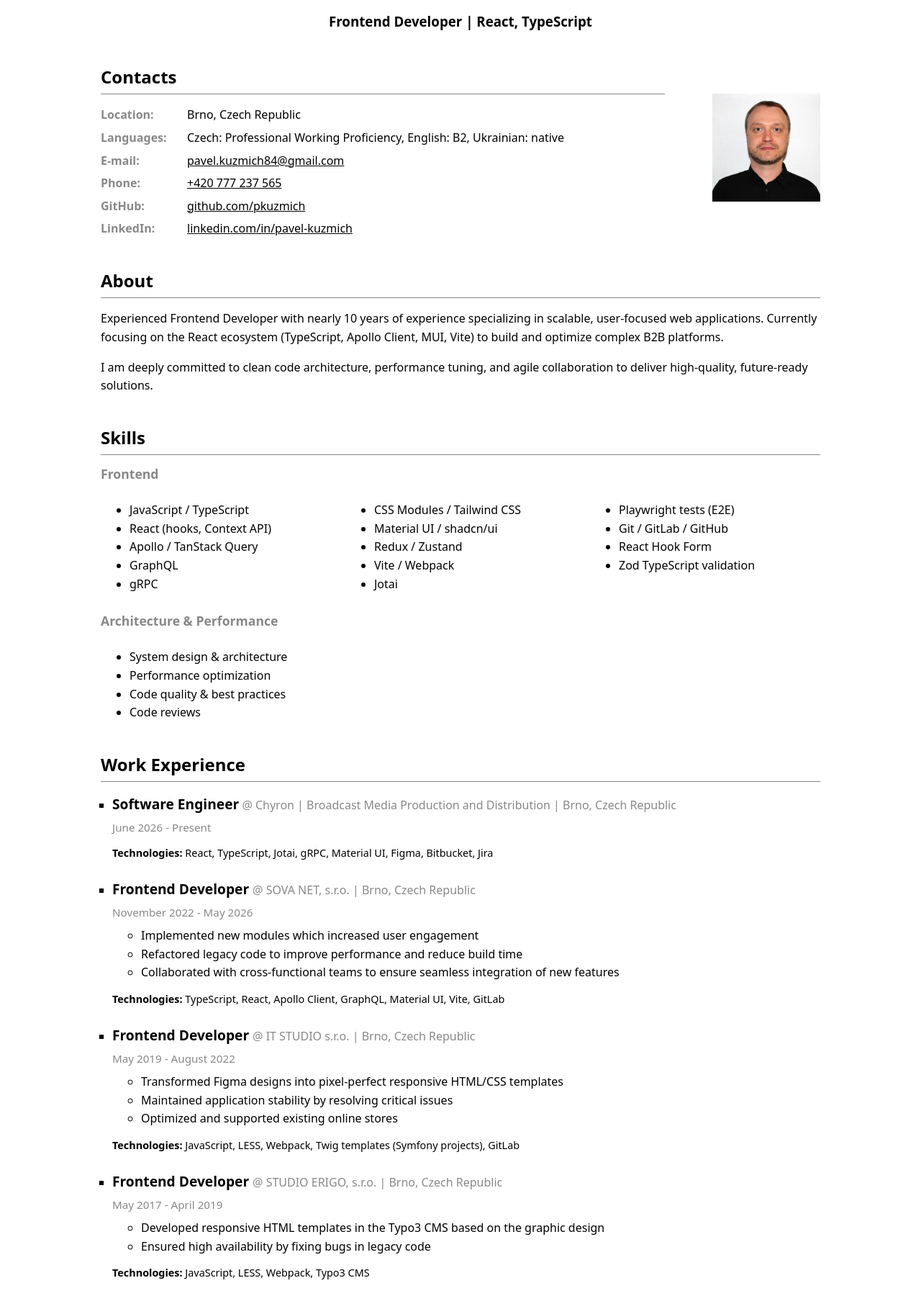
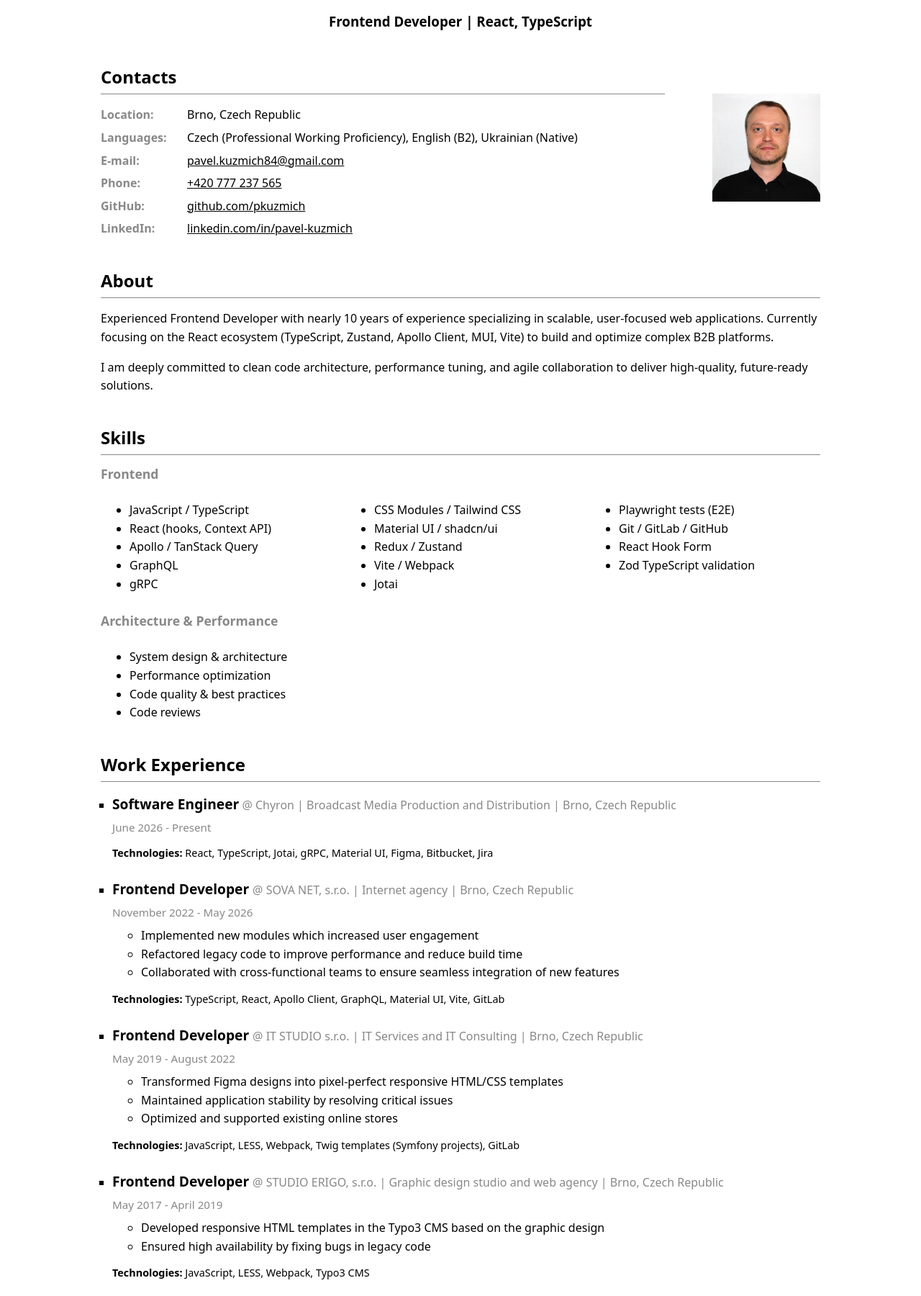
Before and after one commit to pkuzmich/cv, a plain HTML site: page index.html in a window 1280 px wide. Shown: the part 76-1876 px from the top of the page at 72% size. Drawn offline with Linux system fonts and the light colour scheme.

Commit message:
Refactor skills and work experience sections

```diff
--- a/index.html
+++ b/index.html
@@ -41,13 +41,7 @@
                     "@type": "EducationalOrganization",
                     "name": "Kherson National Technical University"
                 },
-                "knowsAbout": [
-                    "TypeScript",
-                    "React",
-                    "Next.js",
-                    "System Design",
-                    "Performance Optimization"
-                ],
+                "knowsAbout": ["TypeScript", "React", "System Design", "Performance Optimization"],
                 "worksFor": {
                     "@type": "Organization",
                     "name": "Chyron | Broadcast Media Production and Distribution"
@@ -75,8 +69,8 @@
                             <li>
                                 <strong class="label">Languages:</strong>
                                 <span>
-                                    Czech: Professional Working Proficiency, English: B2, Ukrainian:
-                                    native
+                                    Czech (Professional Working Proficiency), English (B2),
+                                    Ukrainian (Native)
                                 </span>
                             </li>
                             <li>
@@ -122,8 +116,8 @@
                 <p>
                     Experienced Frontend Developer with nearly 10 years of experience specializing
                     in scalable, user-focused web applications. Currently focusing on the React
-                    ecosystem (TypeScript, Apollo Client, MUI, Vite) to build and optimize complex
-                    B2B platforms.
+                    ecosystem (TypeScript, Zustand, Apollo Client, MUI, Vite) to build and optimize
+                    complex B2B platforms.
                 </p>
                 <p>
                     I am deeply committed to clean code architecture, performance tuning, and agile
@@ -213,7 +207,9 @@
                                 itemtype="https://schema.org/Organization"
                             >
                                 @
-                                <span itemprop="name">SOVA NET, s.r.o. | Brno, Czech Republic</span>
+                                <span itemprop="name">
+                                    SOVA NET, s.r.o. | Internet agency | Brno, Czech Republic
+                                </span>
                             </span>
                         </div>
                         <p class="date-range">
@@ -249,7 +245,10 @@
                                 itemtype="https://schema.org/Organization"
                             >
                                 @
-                                <span itemprop="name">IT STUDIO s.r.o. | Brno, Czech Republic</span>
+                                <span itemprop="name">
+                                    IT STUDIO s.r.o. | IT Services and IT Consulting | Brno, Czech
+                                    Republic
+                                </span>
                             </span>
                         </div>
                         <p class="date-range">
@@ -283,7 +282,8 @@
                             >
                                 @
                                 <span itemprop="name">
-                                    STUDIO ERIGO, s.r.o. | Brno, Czech Republic
+                                    STUDIO ERIGO, s.r.o. | Graphic design studio and web agency |
+                                    Brno, Czech Republic
                                 </span>
                             </span>
                         </div>
```
